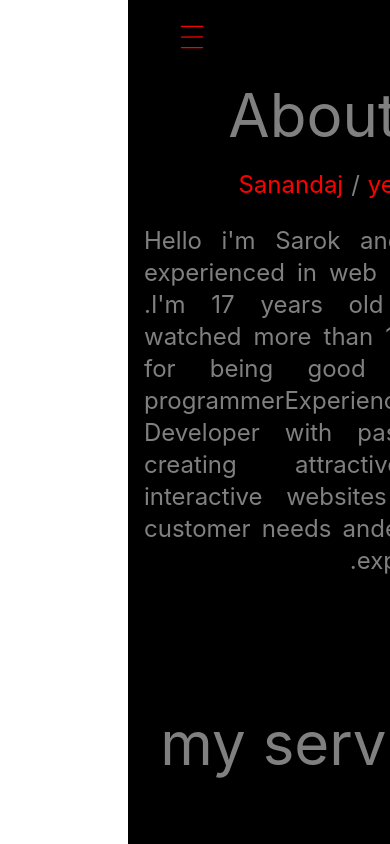
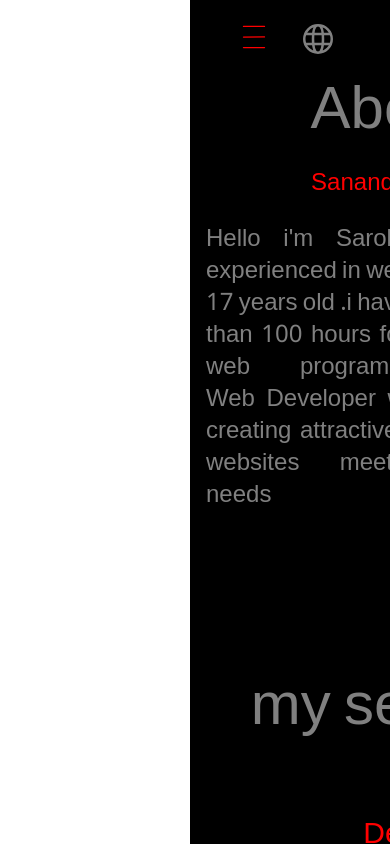
Before and after one commit to sarok86/sarok-resume, a Next.js app: page / in a window 390 px wide. Built offline with nearby package versions, Linux system fonts and the light colour scheme; what tailwindcss-motion would draw is missing.

Commit message:
add font

```diff
--- a/src/app/layout.js
+++ b/src/app/layout.js
@@ -12,6 +12,9 @@ import "@/i18n";
 import { useTranslation } from "react-i18next";
 import { changeLanguage } from "i18next";
 
+import { Roboto } from "next/font/google";
+import { Noto_Naskh_Arabic } from "next/font/google";
+
 const theme = createTheme({
   /** Put your mantine theme override here */
 });
@@ -25,6 +28,14 @@ const geistMono = localFont({
   src: "./fonts/GeistMonoVF.woff",
   variable: "--font-geist-mono",
   weight: "100 900",
+});
+
+const roboto = Roboto({
+  weight: "400",
+  subsets: ["latin"],
+});
+const noto = Noto_Naskh_Arabic({
+  weight: "400",
 });
 
 // export const metadata = {
@@ -70,7 +81,7 @@ export default function RootLayout({ children }) {
       </head>
       <MantineProvider theme={theme}>
         <body
-          className={`${geistSans.variable} ${geistMono.variable}  antialiased w-screen h-screen  flex justify-center items-stretch text-center lg:px-36  overflow-hidden bg-[url('image/blackandwhite2.jpg')]`}
+          className={`${roboto.className} ${noto.className}   antialiased w-screen h-screen  flex justify-center items-stretch text-center lg:px-36  overflow-hidden bg-[url('image/blackandwhite2.jpg')]`}
         >
           {loader ? (
             <div className="flex justify-center items-center ">
--- a/src/components/layout/Layout.js
+++ b/src/components/layout/Layout.js
@@ -233,7 +233,58 @@ function Layout({ children, setLanguage }) {
                 </div>
               </div>
             ) : (
-              <div className="bg-none ">
+              <div className="bg-none flex ">
+                <div className=" text-4xl  flex justify-center items-center text-center">
+                  <Menu
+                    shadow="md"
+                    width={200}
+                    openDelay={100}
+                    closeDelay={400}
+                    transitionProps={{
+                      transition: "rotate-right",
+                      duration: 150,
+                    }}
+                  >
+                    <Menu.Target>
+                      <Button style={{ padding: "0px", width: "0px" }}>
+                        <GrLanguage className="text-3xl hover:text-[red] text-[gray] mx-2 mt-1" />
+                      </Button>
+                    </Menu.Target>
+                    <div className="bg-[#ff0000]">
+                      <Menu.Dropdown
+                        style={{
+                          backgroundColor: "#000000",
+                          fontSize: "1.5rem",
+                        }}
+                      >
+                        <Menu.Label color="#ff0000">
+                          <p className="text-xl text-[red]">Language</p>
+                        </Menu.Label>
+                        <button className="w-full " onClick={langHandler}>
+                          <Menu.Item color="#ff0000">
+                            <p className="text-xl hover:text-[red] text-[gray]">
+                              English
+                            </p>
+                          </Menu.Item>
+                        </button>
+                        <button className="w-full  " onClick={langHandler}>
+                          <Menu.Item color="#ff0000">
+                            <p className="text-xl hover:text-[red] text-[gray]">
+                              فارسی
+                            </p>
+                          </Menu.Item>
+                        </button>
+                        <button className="w-full  " onClick={langHandler}>
+                          <Menu.Item color="#ff0000">
+                            <p className="text-xl hover:text-[red] text-[gray]">
+                              کوردی
+                            </p>
+                          </Menu.Item>
+                        </button>
+                      </Menu.Dropdown>
+                    </div>
+                  </Menu>
+                </div>
                 <Button onClick={handleOpen}>
                   <CiMenuBurger className="text-4xl text-[red]  max-[630px]:text-3xl" />
                 </Button>
```
